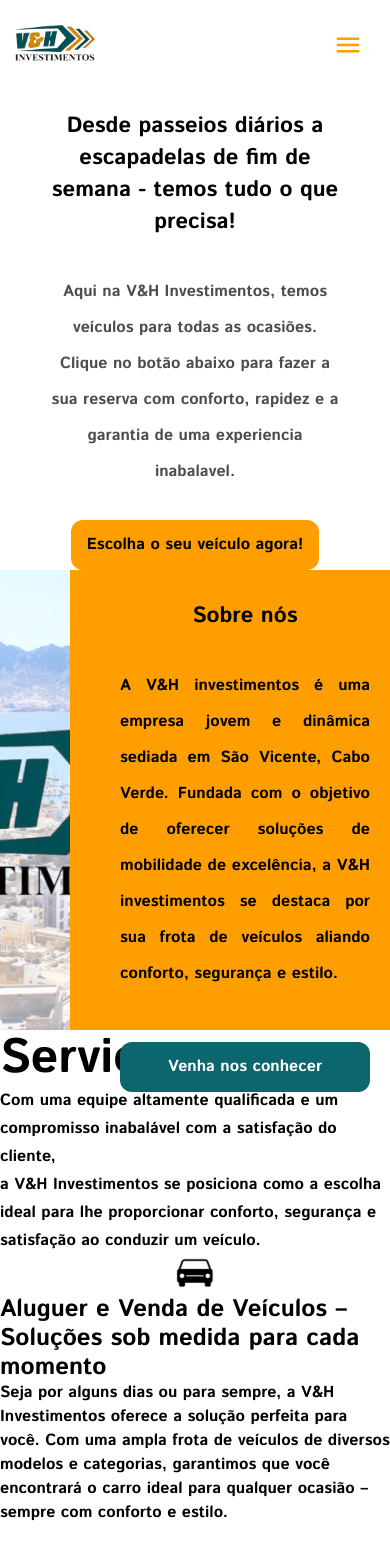
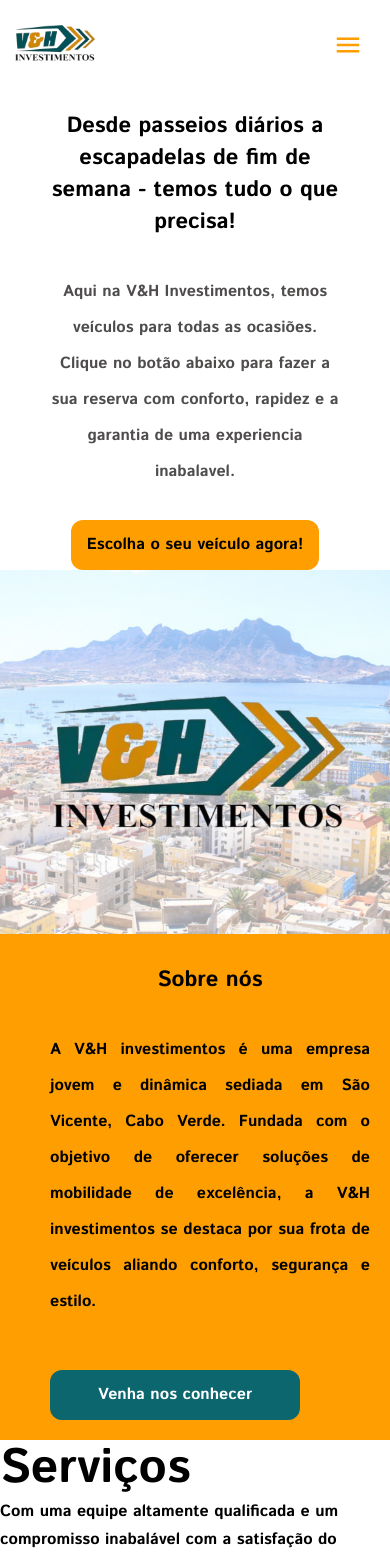
Before and after one commit to d-coder47/rent-a-car, a React (Vite) app: page / in a window 390 px wide. Shown: the top 1559 px of the page. Before the commit the page ends 1525 px from the top, so only its background shows below. Built offline with nearby package versions, Linux system fonts and the light colour scheme.

Commit message:
feat: Working on about section responsivity

```diff
--- a/src/components/About/About.tsx
+++ b/src/components/About/About.tsx
@@ -82,9 +82,21 @@
   return (
     <Box
       sx={{
-        height: "460px",
+        height: {
+          xs: "100%",
+          sm: "100%",
+          md: "100%",
+          lg: "460px",
+          xl: "460px",
+        },
         display: "flex",
-        flexDirection: "row",
+        flexDirection: {
+          xs: "column",
+          sm: "column",
+          md: "column",
+          lg: "row",
+          xl: "row",
+        },
         justifyContent: {
           xs: "center",
           sm: "center",
@@ -92,6 +104,7 @@
           lg: "space-between",
           xl: "space-between",
         },
+
         marginTop: {
           xs: "0%",
           sm: "0%",
@@ -103,7 +116,20 @@
     >
       <Box
         sx={{
-          width: "55%",
+          width: {
+            xs: "100%",
+            sm: "100%",
+            md: "70%",
+            lg: "55%",
+            xl: "55%",
+          },
+          height: {
+            xs: "100%",
+            sm: "100%",
+            md: "400px",
+            lg: "100%",
+            xl: "100%",
+          },
         }}
       >
         <Avatar
```
